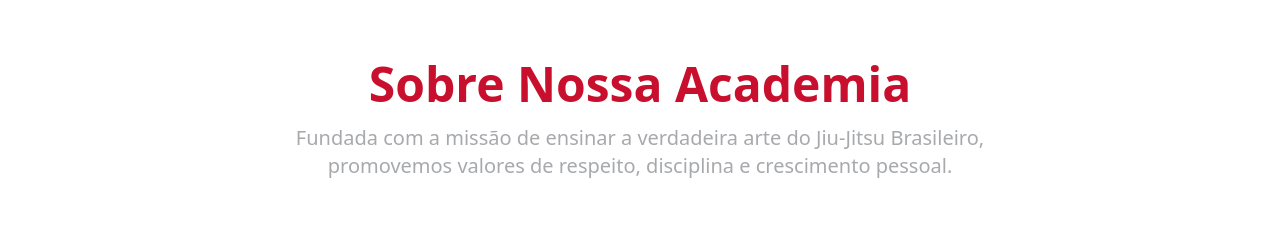
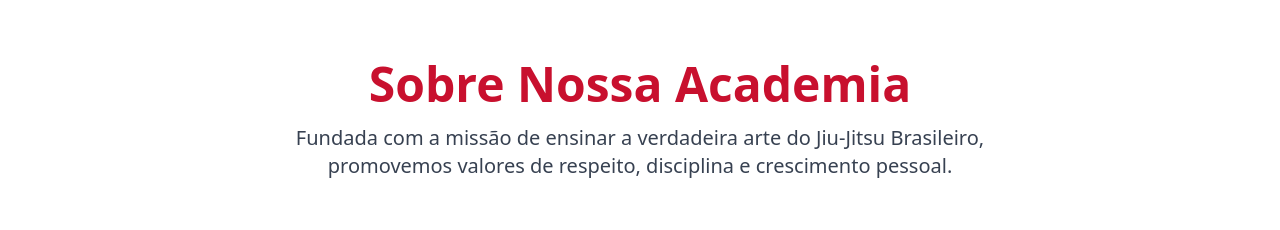
Before and after one commit to rafaelromwno/projeto-bjj, a React (Vite) app in the folder project/: page / in a window 1280 px wide. Shown: the part 820-1050 px from the top of the page. Built offline with nearby package versions, Linux system fonts and the light colour scheme.

Commit message:
fix: improving subtitle contrast

```diff
--- a/project/src/index.css
+++ b/project/src/index.css
@@ -72,9 +72,9 @@
     @apply text-3xl md:text-4xl lg:text-5xl font-bold mb-4 text-gracie-red;
   }
 
-  .section-subtitle {
-    @apply text-lg md:text-xl text-gracie-silver mb-12 max-w-3xl mx-auto;
-  }
+.section-subtitle {
+  @apply text-lg md:text-xl text-gray-700 mb-12 max-w-3xl mx-auto font-medium;
+}
 
   .btn-primary {
     @apply bg-gracie-red text-gracie-white px-6 py-3 rounded-md font-medium hover:bg-opacity-90 transition-all shadow-md;
```
